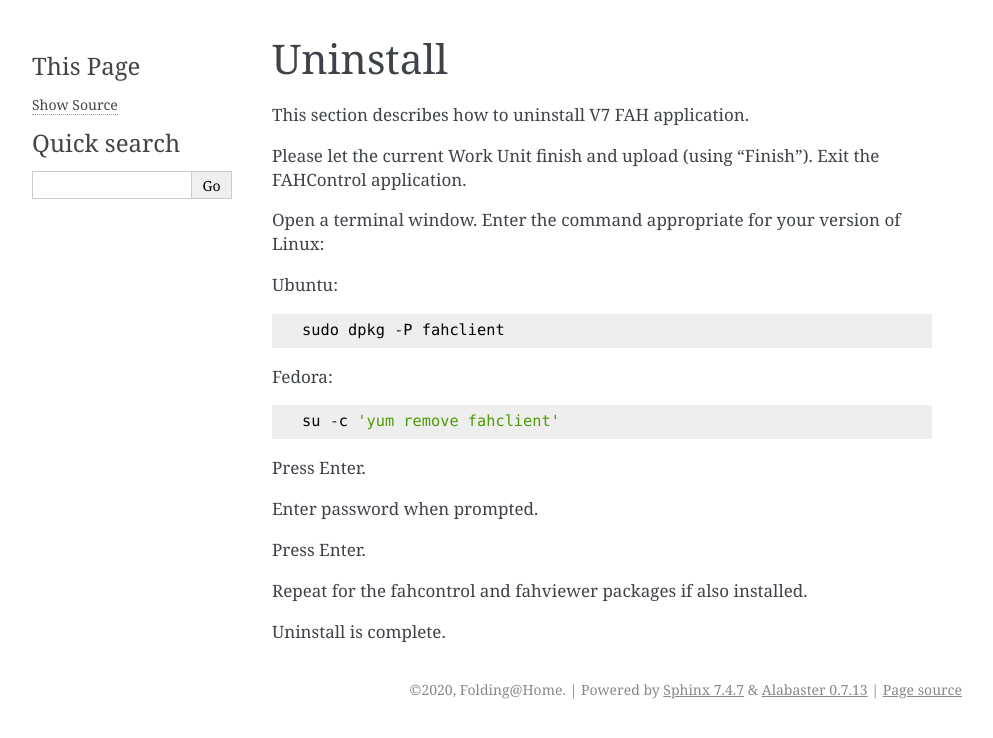
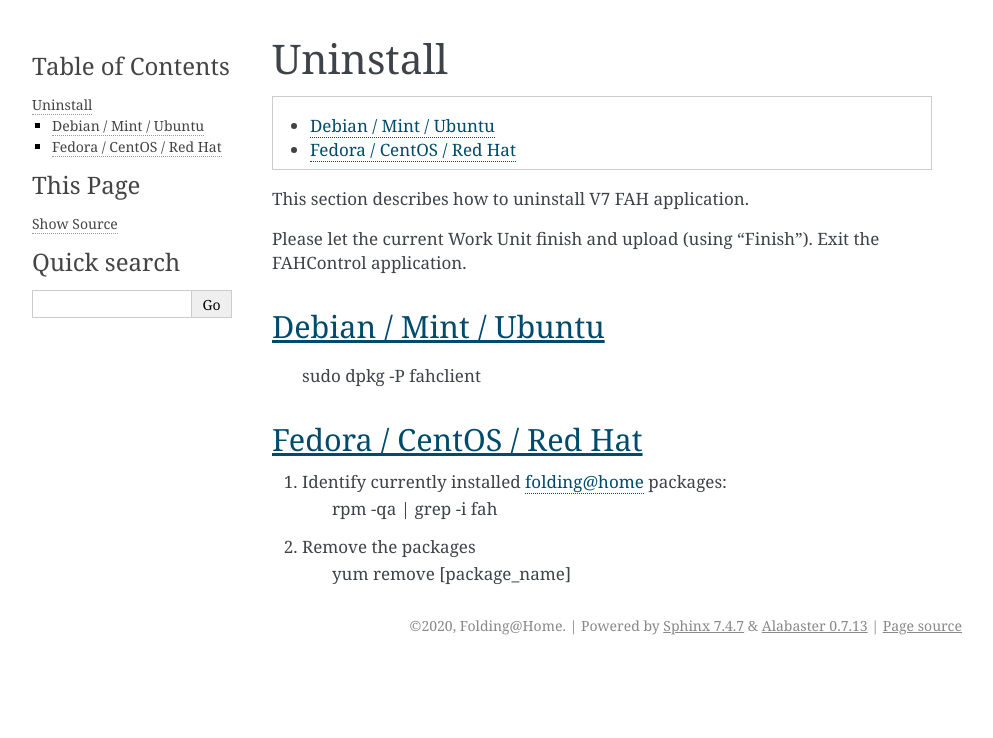
Before and after one commit to FoldingCommunity/fah-client-documentation, a Sphinx documentation site: the page built from docs/source/linux/uninstall_linux.rst, in a window 1280 px wide. Shown: the top 738 px of the page, without its empty margins (148-1141 px from the left). Built offline with Sphinx 7.4.7, drawn with Linux system fonts in a browser that asks for light colours.

Commit message:
Updated uninstall_linux.rst

```diff
--- a/docs/source/linux/uninstall_linux.rst
+++ b/docs/source/linux/uninstall_linux.rst
@@ -9,24 +9,18 @@
 
 Please let the current Work Unit finish and upload (using “Finish”). Exit the FAHControl application.
 
-Open a terminal window. Enter the command appropriate for your version of Linux:
 
-Ubuntu::
+Debian / Mint / Ubuntu
+----------------------
 
         sudo dpkg -P fahclient
 
 
-Fedora::
 
-        su -c 'yum remove fahclient'
+Fedora / CentOS / Red Hat
+-------------------------
 
-
-Press Enter.
-
-Enter password when prompted.
-
-Press Enter.
-
-Repeat for the fahcontrol and fahviewer packages if also installed.
-
-Uninstall is complete.
+1. Identify currently installed folding@home packages:
+	rpm -qa | grep -i fah
+2. Remove the packages
+	yum remove [package_name]
```
